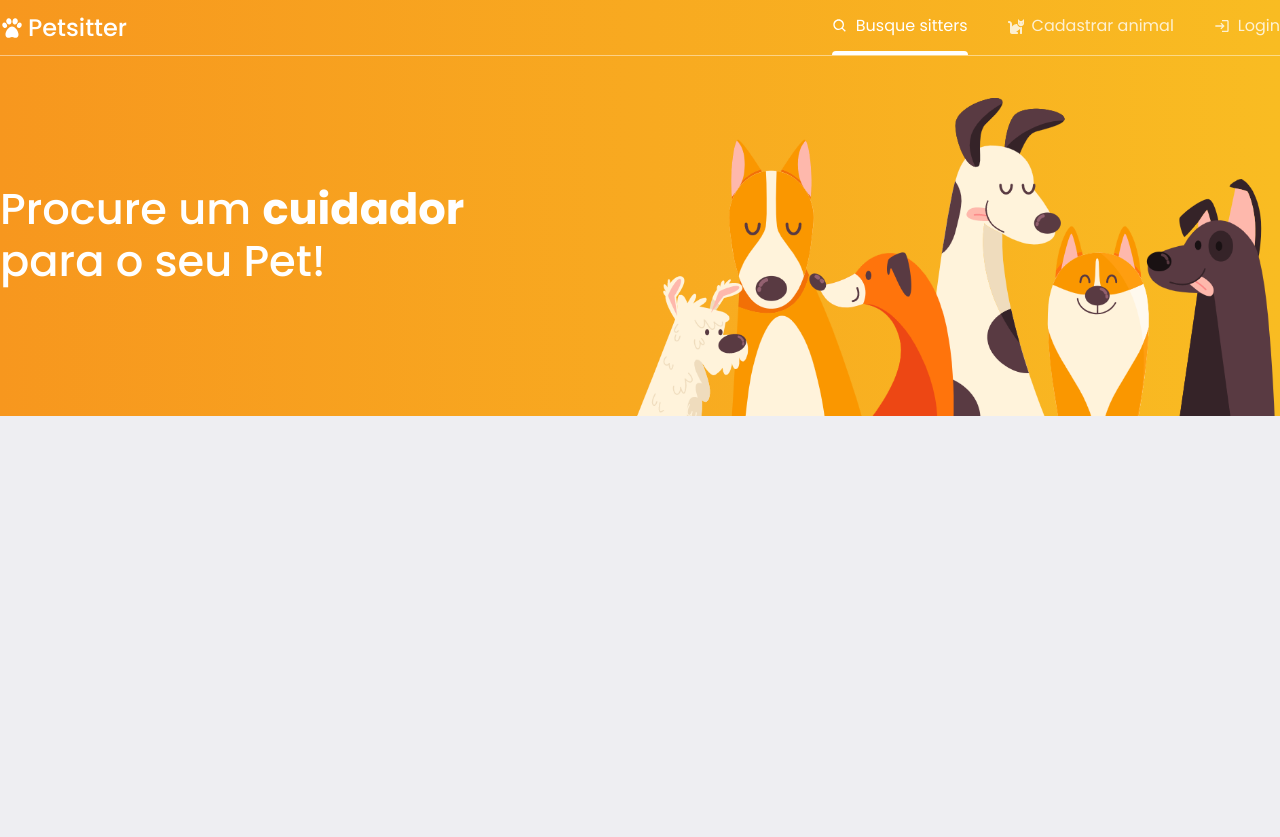
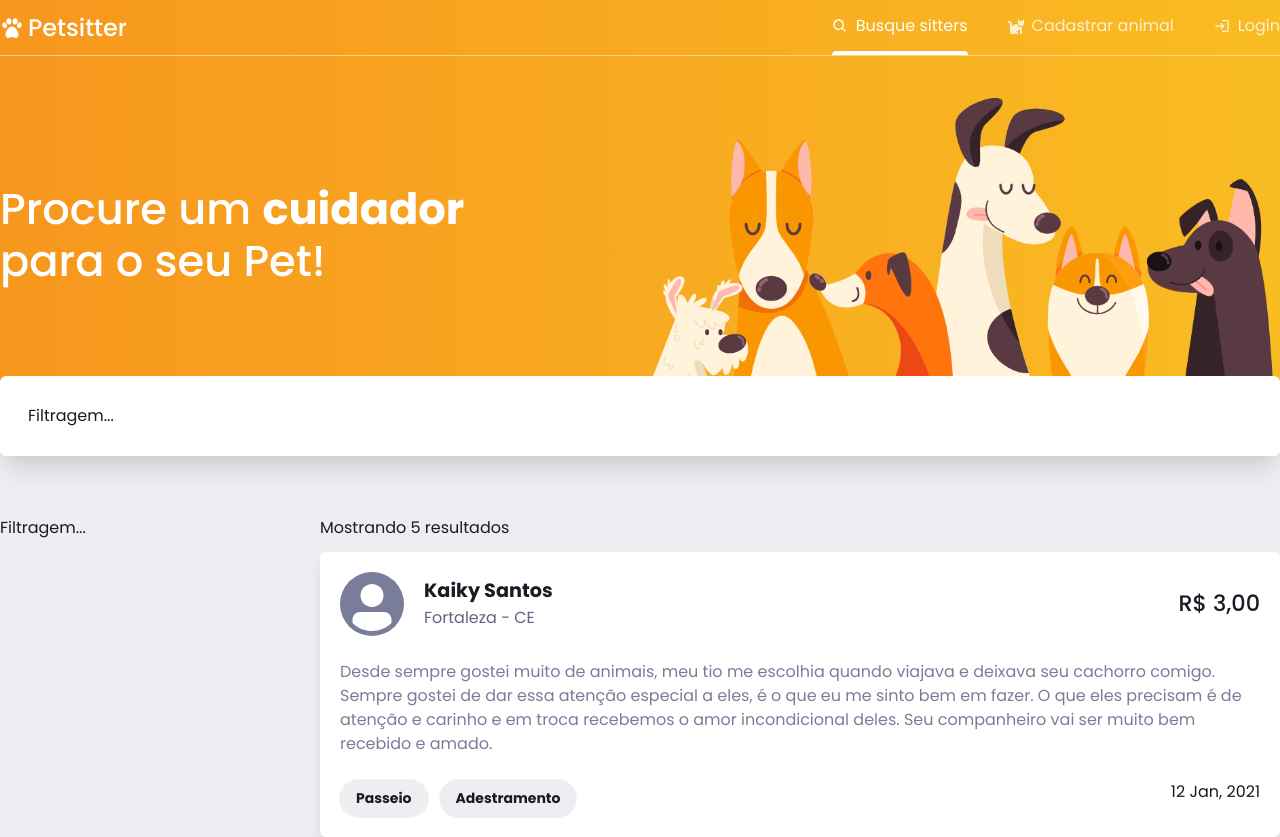
Before and after one commit to lucasferreiraz/petsitter, a React (Create React App) app in the folder frontend/: page / in a window 1280 px wide. Before the commit the page ends 800 px from the top, so only its background shows below. Built offline with nearby package versions, Linux system fonts and the light colour scheme.

Commit message:
feat: sitter card component

```diff
--- /dev/null
+++ b/frontend/src/components/SitterCard/index.tsx
@@ -0,0 +1,87 @@
+import { Avatar, Box, Flex, HStack, Text } from "@chakra-ui/react";
+
+interface TagProps {
+  title: string;
+}
+function Tag({ title }: TagProps) {
+  return (
+    <Box
+      py="2"
+      px="4"
+      bg="gray.50"
+      boxShadow="xs"
+      rounded="3xl"
+    >
+      <Text
+        fontSize="sm"
+        fontWeight="bold"
+      >
+        {title}
+      </Text>
+    </Box>
+  );
+}
+
+interface SitterCardProps {
+  name: string;
+  address: string;
+  price: string;
+  description: string;
+  tags: string[];
+  rating: number;
+}
+
+export function SitterCard(props: SitterCardProps) {
+  return (
+    <Flex
+      direction="column"
+      p="5"
+      borderRadius="md"
+      bg="white"
+      boxShadow="lg"
+    >
+      <Flex
+        align="center"
+        justify="space-between"
+      >
+        <Flex>
+          <Avatar size='lg' />
+          <Flex
+            direction="column"
+            justify="center"
+            ml="5"
+          >
+            <Text
+              fontWeight="bold"
+              fontSize="1.2rem"
+            >
+              {props.name}
+            </Text>
+            <Text
+              color="gray.500"
+            >
+              {props.address}
+            </Text>
+          </Flex>
+        </Flex>
+        <Text
+          fontWeight="medium"
+          fontSize="1.4rem"
+        >
+          {props.price}
+        </Text>
+      </Flex>
+      <Text my="6" color="gray.400">
+        {props.description}
+      </Text>
+      <Flex
+        justify="space-between"
+      >
+        <HStack spacing="3">
+          {props.tags.map(tag => <Tag key={tag} title={tag} />)}
+        </HStack>
+        12 Jan, 2021
+      </Flex>
+    </Flex>
+  );
+}
--- /dev/null
+++ b/frontend/src/mock/sitters.ts
@@ -0,0 +1,21 @@
+export interface SittersDataProps {
+  id: number;
+  name: string;
+  address: string;
+  price: string;
+  description: string;
+  tags: string[];
+  rating: number;
+}
+
+export const sittersData: SittersDataProps[] = [
+  {
+    id: 1,
+    name: 'Kaiky Santos',
+    address: 'Fortaleza - CE',
+    price: 'R$ 3,00',
+    description: 'Desde sempre gostei muito de animais, meu tio me escolhia quando viajava e deixava seu cachorro comigo. Sempre gostei de dar essa atenção especial a eles, é o que eu me sinto bem em fazer. O que eles precisam é de atenção e carinho e em troca recebemos o amor incondicional deles. Seu companheiro vai ser muito bem recebido e amado.',
+    tags: ['Passeio', 'Adestramento'],
+    rating: 4.5,
+  }
+];
--- a/frontend/src/pages/Home/index.tsx
+++ b/frontend/src/pages/Home/index.tsx
@@ -1,11 +1,68 @@
-import { Flex } from "@chakra-ui/react";
+import { useEffect, useState } from "react";
+import { Box, Flex, Text } from "@chakra-ui/react";
 
 import { Header } from "../../components/Header";
+import { SitterCard } from "../../components/SitterCard";
+
+import { sittersData, SittersDataProps } from '../../mock/sitters';
 
 export function Home() {
+  const [sitters, setSitters] = useState<SittersDataProps[]>([]);
+
+  useEffect(() => {
+    setSitters(sittersData);
+  }, []);
+
   return (
     <Flex direction="column">
       <Header />
+
+      <Box
+        w="100%"
+        maxWidth={1480}
+        mx="auto"
+      >
+        <Flex
+          bg="white"
+          boxShadow='xl'
+          p="7"
+          borderRadius="md"
+          transform="translateY(-50%)"
+        >
+          Filtragem...
+        </Flex>
+
+        <Flex
+          mt="5"
+        >
+          <Box
+            width="20rem"
+          >
+            Filtragem...
+          </Box>
+
+          <Box
+            flex="1"
+          >
+            <Flex
+              direction="column"
+            >
+              <Text mb="3">Mostrando 5 resultados</Text>
+              {sitters.map(sitter => (
+                <SitterCard
+                  key={sitter.name}
+                  name={sitter.name}
+                  address={sitter.address}
+                  price={sitter.price}
+                  description={sitter.description}
+                  rating={sitter.rating}
+                  tags={sitter.tags}
+                />
+              ))}
+            </Flex>
+          </Box>
+        </Flex>
+      </Box>
     </Flex>
   );
 }
```
